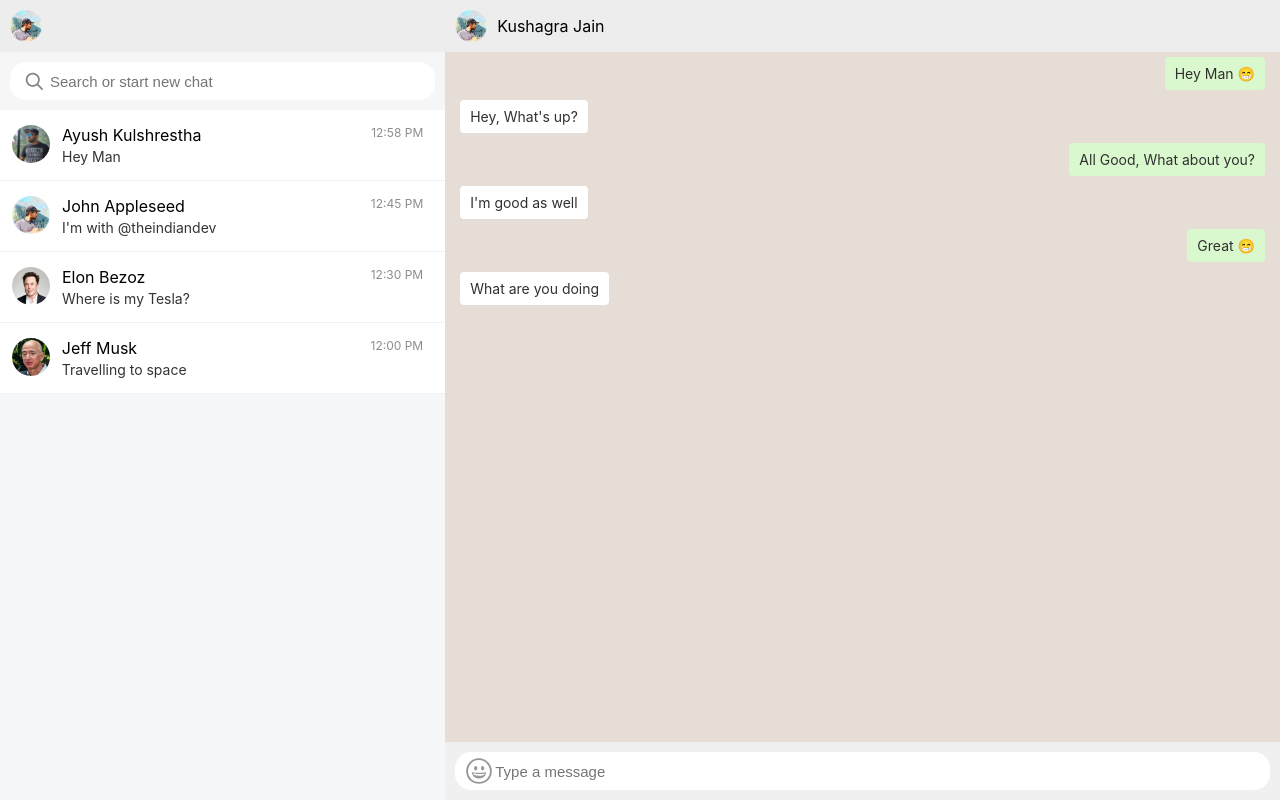
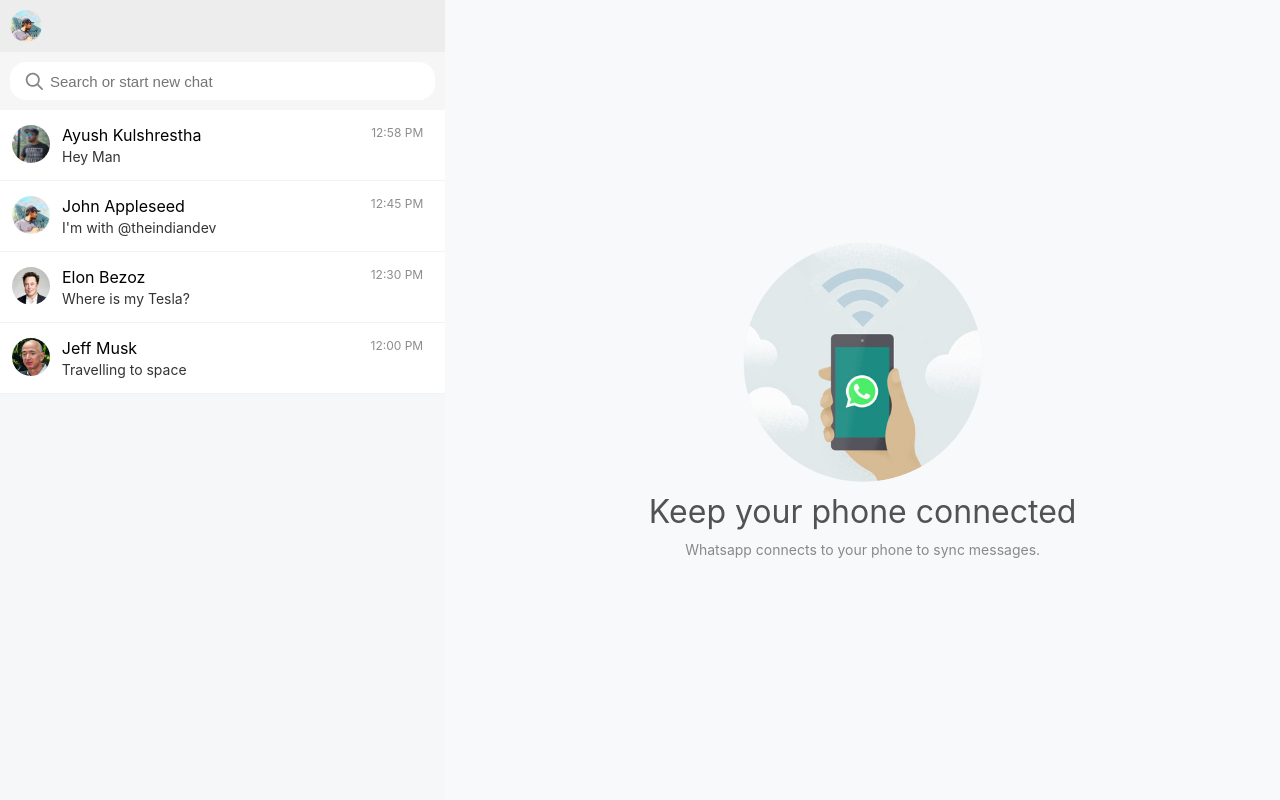
Before and after one commit to kushjain123/react-whatsapp-clone, a React (Create React App) app: page / in a window 1280 px wide. Built offline with nearby package versions, Linux system fonts and the light colour scheme.

Commit message:
Defuault Converation Placeholder code added

```diff
--- a/src/App.js
+++ b/src/App.js
@@ -1,6 +1,7 @@
 import styled from 'styled-components';
 import ContactListComponent from './components/ContactListComponent';
 import ConversationComponent from './components/ConversationComponent'
+import { useState } from 'react'
 
 
 const Container = styled.div`
@@ -10,11 +11,45 @@
 	width: 100%;
 	background: #f8f9fb;
 `
+
+const Placeholder = styled.div`
+	flex: 3;
+	display: flex;
+	justify-content: center;
+	flex-direction: column;
+	align-items: center;
+	font-size: 14px;
+	color: rgba(0, 0, 0, 0.45);
+	gap: 10px;
+	span {
+		font-size: 32px;
+		color: #525252;
+	}
+`
+
+const ChatPlaceholder = styled.img`
+	width: 240px;
+	height: 240px;
+	border-radius: 50%;
+	object-fit: content;
+`
+
+
 function App() {
+	const [ selectedChat, setChat ] = useState();
 	return (
 		<Container>
 			<ContactListComponent/>
-			<ConversationComponent/>
+			{selectedChat ?
+				<ConversationComponent/>
+			:
+				<Placeholder>
+					<ChatPlaceholder src="/welcome-placeholder.jpeg" />
+					<span>Keep your phone connected</span>
+					Whatsapp connects to your phone to sync messages.
+				</Placeholder>
+
+			}
 		</Container>
 	);
 }
```
